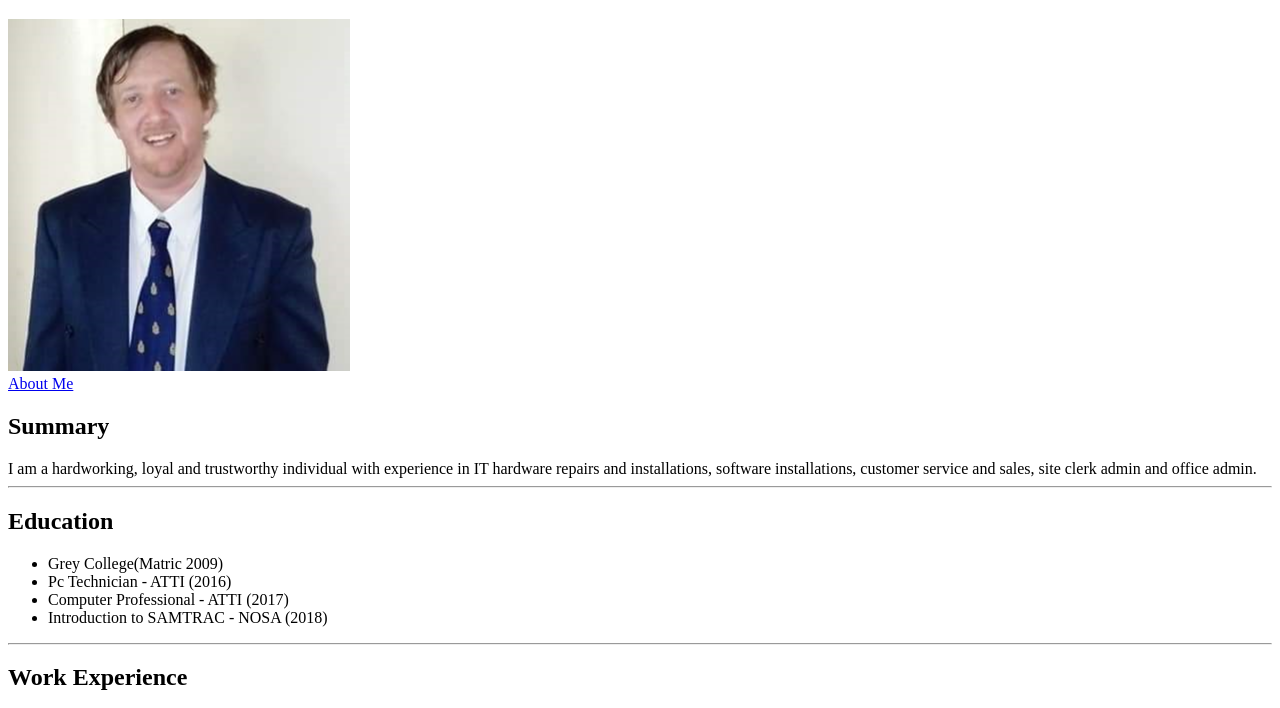
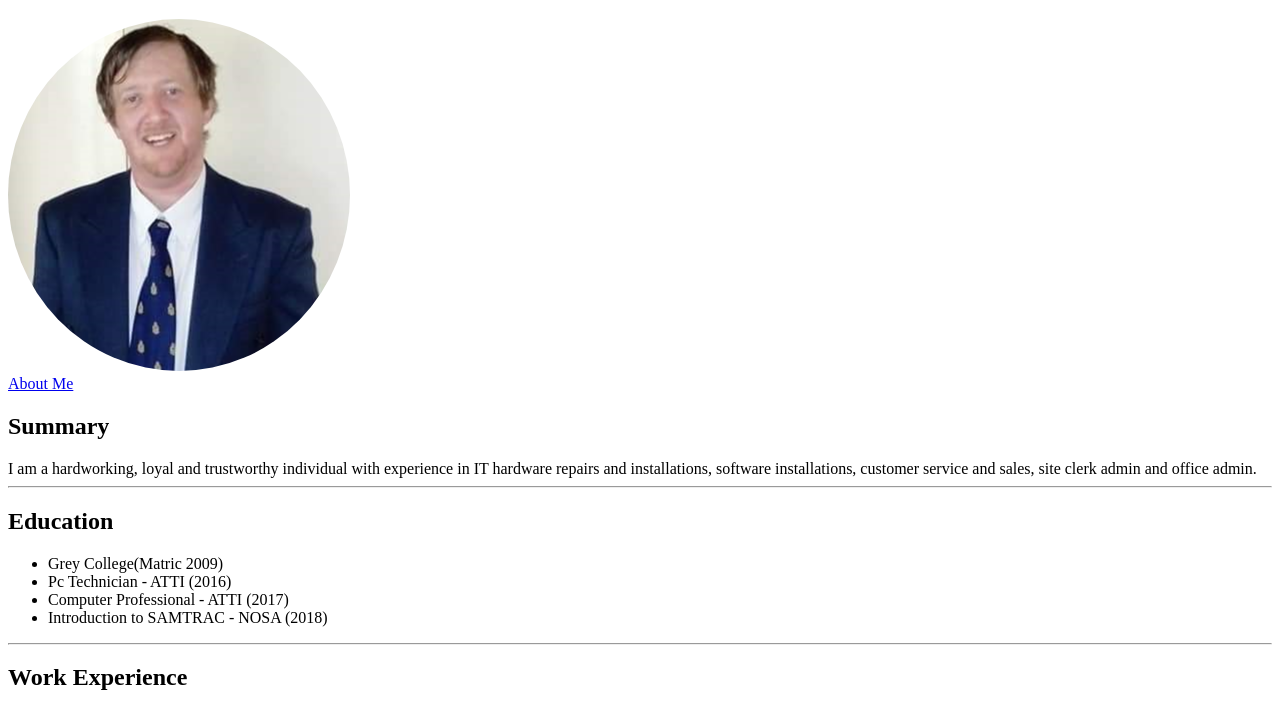
Before and after one commit to marcojansons/Marco-Jansons-Resume, a plain HTML site: page index.html in a window 1280 px wide. Shown: the part 61-769 px from the top of the page. Drawn offline with Linux system fonts and the light colour scheme.

Commit message:
index.html

```diff
--- a/index.html
+++ b/index.html
@@ -7,7 +7,7 @@
 </head>
 <style>
     img {
-        border-raduis: 50%;
+        border-radius: 50%;
     }
 </style>
 
```
